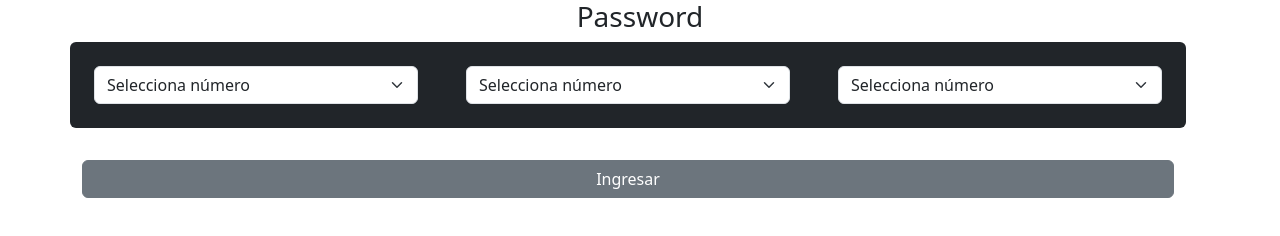
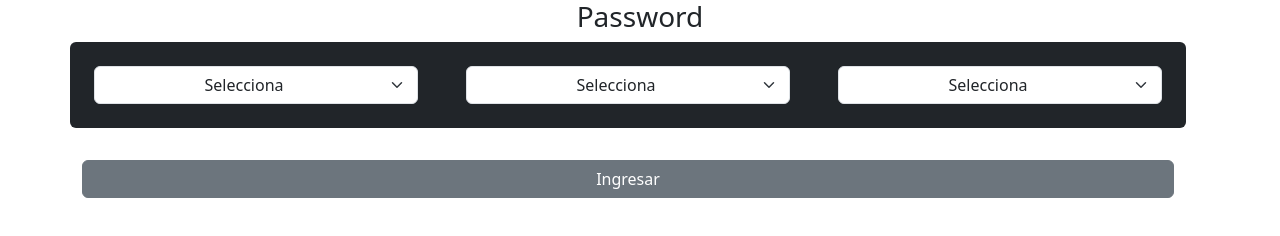
Before and after one commit to jpgit01/ifelse, a plain HTML site: page password.html in a window 1280 px wide. Drawn offline with nearby package versions, Linux system fonts and the light colour scheme.

Commit message:
terminando tarea

```diff
--- a/password.html
+++ b/password.html
@@ -14,8 +14,8 @@
             </div>
             <div class="row">
                 <div class="col-md-4 bg-dark p-4 rounded-start">
-                    <select id="uno" class="form-select" aria-label="uno">
-                        <option selected>Selecciona número</option>
+                    <select id="uno" class="form-select text-center" aria-label="uno">
+                        <option selected>Selecciona</option>
                         <option value="1">1</option>
                         <option value="2">2</option>
                         <option value="3">3</option>
@@ -28,8 +28,8 @@
                       </select>
                 </div>
                 <div class="col-md-4 bg-dark p-4">
-                    <select id="dos" class="form-select" aria-label="dos">
-                        <option selected>Selecciona número</option>
+                    <select id="dos" class="form-select text-center" aria-label="dos">
+                        <option selected>Selecciona</option>
                         <option value="1">1</option>
                         <option value="2">2</option>
                         <option value="3">3</option>
@@ -42,8 +42,8 @@
                       </select>
                 </div>
                 <div class="col-md-4  bg-dark rounded-end p-4">
-                    <select id="tres" class="form-select" aria-label="tres">
-                        <option selected>Selecciona número</option>
+                    <select id="tres" class="form-select text-center" aria-label="tres">
+                        <option selected>Selecciona</option>
                         <option value="1">1</option>
                         <option value="2">2</option>
                         <option value="3">3</option>
```
